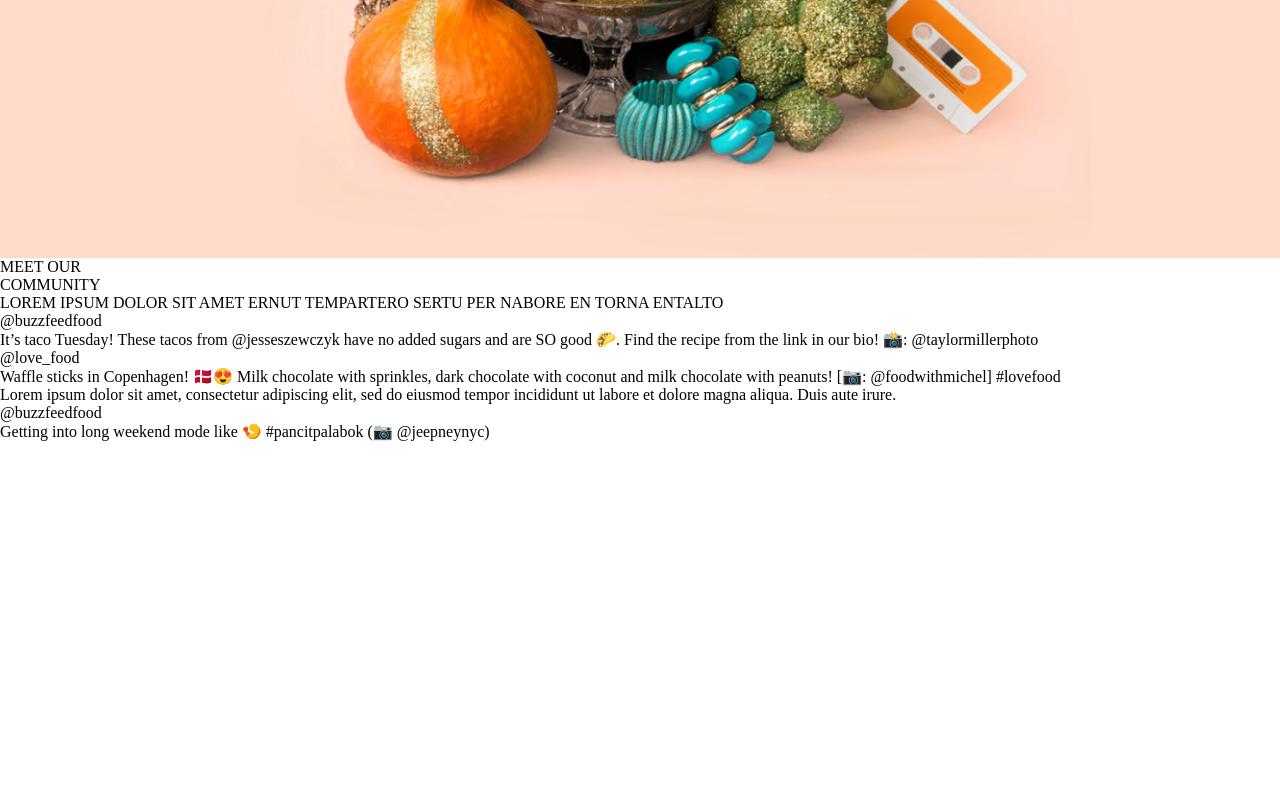
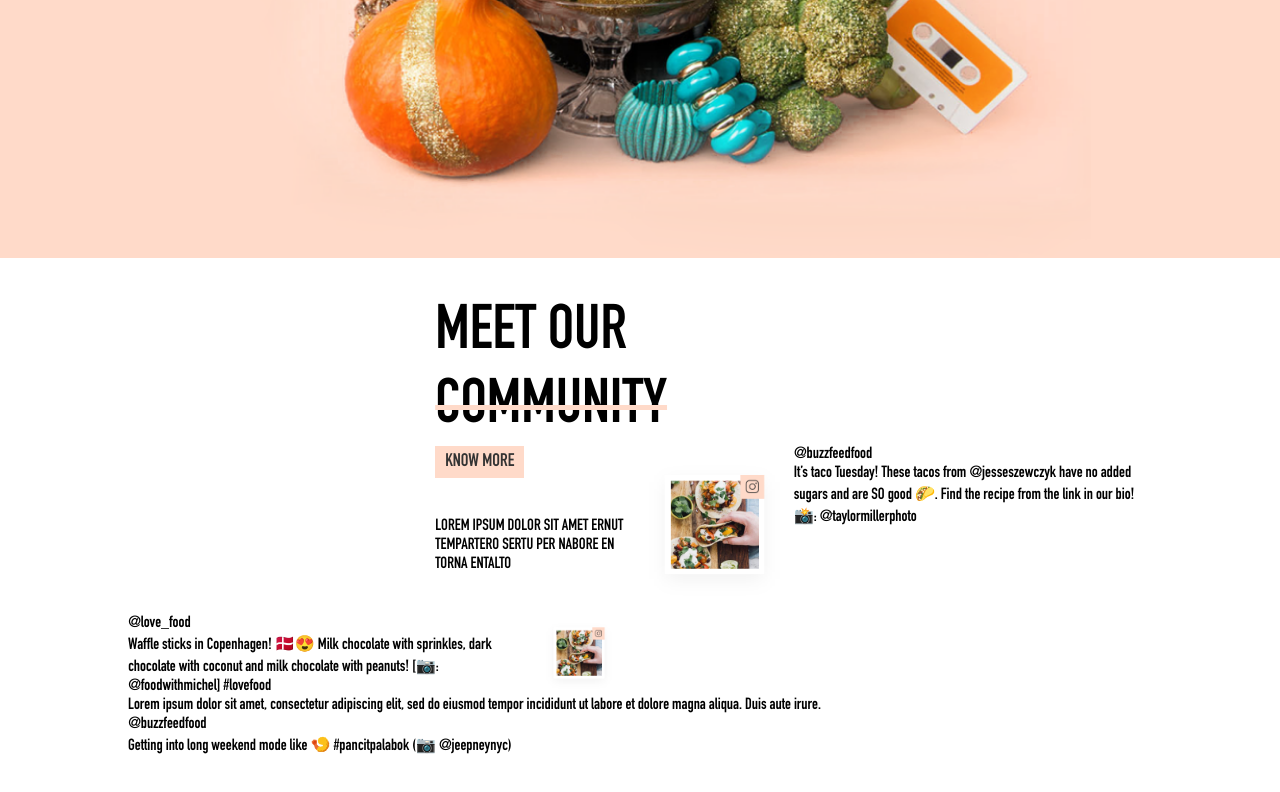
Before and after one commit to Soban-Ahmed/foodie, a plain HTML site: page index.html in a window 1280 px wide. Shown: the part 542-1334 px from the top of the page. Before the commit the page ends 983 px from the top, so only its background shows below. Drawn offline with Linux system fonts and the light colour scheme.

Commit message:
Progress on meet our community

```diff
--- a/index.html
+++ b/index.html
@@ -39,16 +39,21 @@
     </div>
 </section>
 <section class="comunity">
-    <div class="community-content">
+    <div class="content">
         <div class="section1">
             <div class="body">
-                <div class="title">MEET OUR</div>
-                <div class="title2">COMMUNITY</div>
+                <div class="title">
+                    <div class="title">MEET OUR</div>
+                    <div class="title-community">COMMUNITY</div>
+                </div>
                 <div class="boxes">
-                    <div class="box">LOREM IPSUM DOLOR SIT AMET ERNUT TEMPARTERO SERTU PER NABORE EN TORNA ENTALTO</div>
-                    <div class="box"></div>
                     <div class="box">
-                        <div class="title">@buzzfeedfood</div>
+                        <button class="btn">KNOW MORE</button>
+                        <div class="box-content">LOREM IPSUM DOLOR SIT AMET ERNUT TEMPARTERO SERTU PER NABORE EN TORNA ENTALTO</div>
+                    </div>
+                    <div class="box box-image1"></div>
+                    <div class="box">
+                        <div class="title1">@buzzfeedfood</div>
                         <div class="text">It’s taco Tuesday! These tacos from @jesseszewczyk have no added sugars and are SO good 🌮. Find the recipe from the link in our bio! 📸: @taylormillerphoto</div>
                     </div>
                 </div>
@@ -61,7 +66,7 @@
                         <div class="title">@love_food</div>
                         <div class="text">Waffle sticks in Copenhagen! 🇩🇰😍 Milk chocolate with sprinkles, dark chocolate with coconut and milk chocolate with peanuts! [📷: @foodwithmichel] #lovefood</div>
                     </div>
-                    <div class="box"></div>
+                    <div class="box box-image2"></div>
                 </div>
             </div>
         </div>
--- a/styles.css
+++ b/styles.css
@@ -4,6 +4,8 @@
     box-sizing: border-box;
     text-decoration: none;
     scroll-behavior: smooth;
+    font-family: 'DINCondensedBold', Arial, sans-serif;
+    font-weight:normal;
   }
   @font-face {
     font-family: "DINCondensedBold";
@@ -51,6 +53,10 @@
     text-decoration: none;
     list-style: none;
   }
+  section .content{
+    width: 80%;
+    margin: 40px auto;
+  }
   /* Home section */
   section.home{
     background: #FFDAC9 0% 0% no-repeat padding-box;
@@ -85,3 +91,53 @@
   .foodexp3{
     font-size: 35px;
   }
+
+  /* Meet our community */
+  .section1 .body{
+    width: 70%;
+  }
+  .section2 .body{
+    width: 50%;
+  }
+  .section1 .body{
+    margin-left: auto;
+  }
+  .section1 .title{
+    font-size: 62px;
+    font-family: 'DINCondensedBold', Arial, sans-serif;
+    font-weight:normal;
+  }
+  .section1 .boxes, .section2 .boxes{
+    display: flex;
+    /* width: 33%; */
+  }
+  .title-community{
+    text-decoration: line-through;
+    text-decoration-color: #FFDAC9;
+    text-decoration-thickness: 5px;
+  }
+  .boxes .btn{
+    background: #FFDAC9;
+    display: block;
+    color: #333333;
+    border: none;
+    padding: 5px 10px;
+    font-size: 18px;
+  }
+  .box-content{
+    margin: 40px 0;
+  }
+  .box-image1{
+    width: 50%;
+    background: url('Images/pic01.png') no-repeat;
+    background-size: contain;
+    background-position: center;
+    /* background-attachment: fixed; */
+  }
+  .box-image2{
+    width: 50%;
+    background: url('Images/pic01.png') no-repeat;
+    background-size: contain;
+    background-position: center;
+    /* background-attachment: fixed; */
+  }
```
